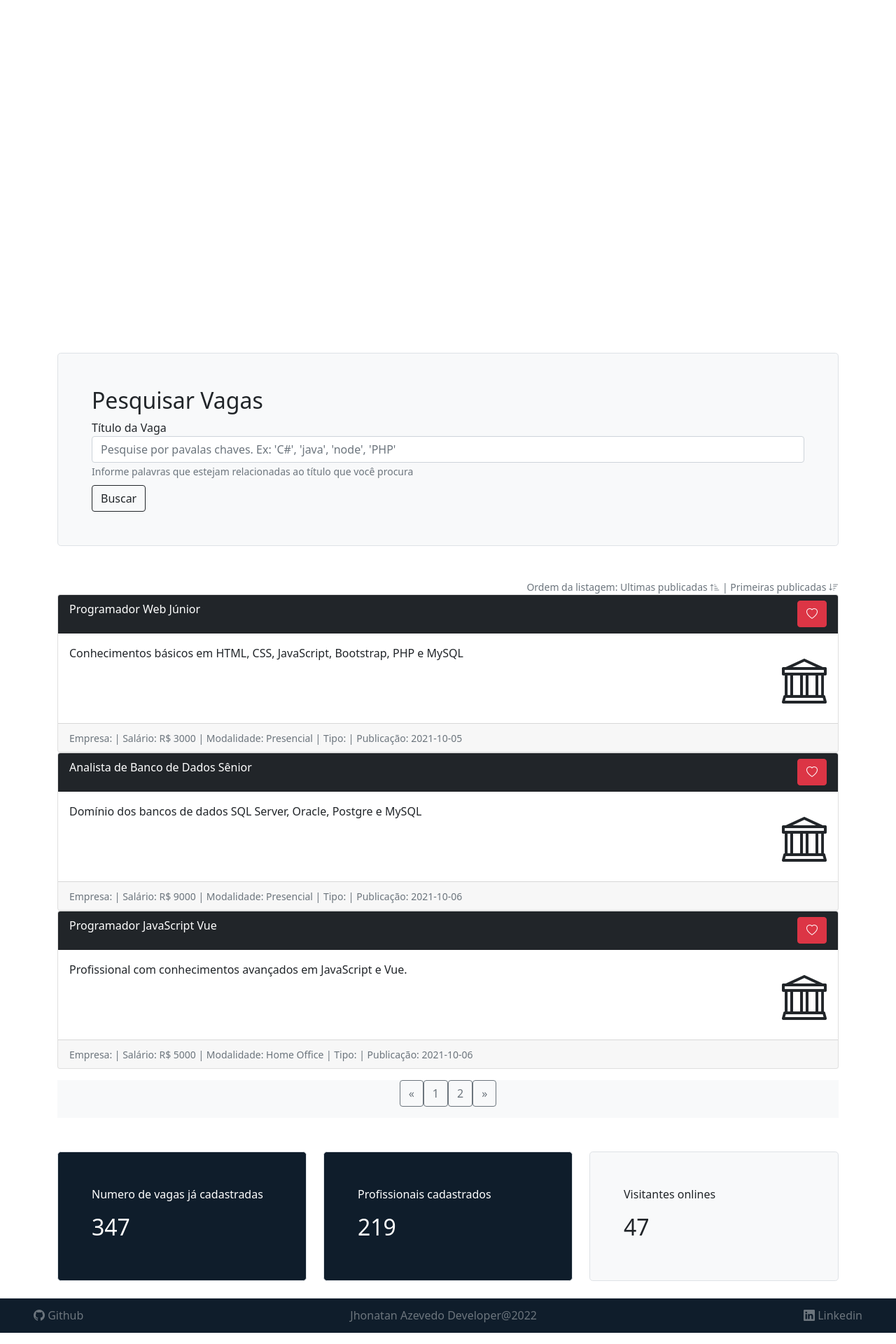
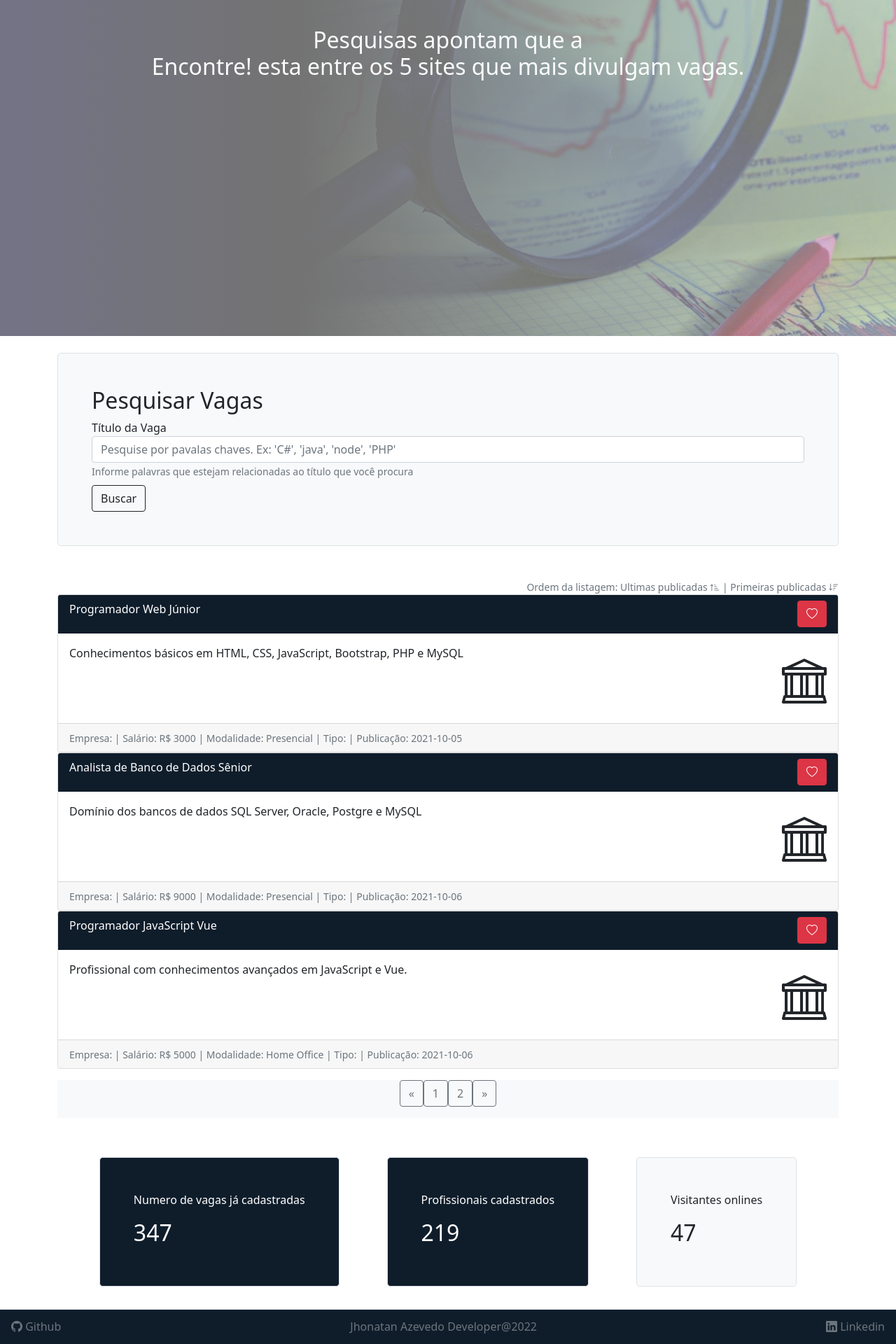
Before and after one commit to Jhonatan-Azevedo/Vagas, a Vue app: page / in a window 1280 px wide. Shown: the part 320-2240 px from the top of the page at 70% size. Built offline with nearby package versions, Linux system fonts and the light colour scheme; what vue-sweetalert2 would draw is missing.

Commit message:
FIX: animate banner

```diff
--- a/src/components/comuns/BannerCard.vue
+++ b/src/components/comuns/BannerCard.vue
@@ -47,7 +47,7 @@
                 <h2 class="text-light px-5 w-100 text-center">
                   <span class="m-0 text-light d-block">
                     Publique agora sua vaga onde <br />
-                    milhares de profissionais podera acessala!
+                    milhares de profissionais poderam ver!
                   </span>
                 </h2>
                 <hr />
@@ -79,7 +79,11 @@ export default {
 
   mounted() {
     this.animateBanner();
+    this.estilo = "banner1";
+    this.estiloFundo = "fundoBanner1";
   },
+
+  activated() {},
 
   methods: {
     animateBanner() {
@@ -159,6 +163,7 @@ export default {
   background-image: url("./../../assets/banner_principal.jpg");
   background-size: cover;
   background-position: center;
+  animation: showBanner 1s linear;
 }
 
 #banner2 {
@@ -167,6 +172,7 @@ export default {
   background-image: url("./../../assets/graph_banner.jpg");
   background-size: cover;
   background-position: center;
+  animation: showBanner2 1s linear;
 }
 
 #banner3 {
@@ -176,6 +182,7 @@ export default {
   background-size: 50%;
   background-repeat: no-repeat;
   background-position: left;
+  animation: showBanner3 1s linear;
 }
 
 .container-fluid {
@@ -184,15 +191,34 @@ export default {
 
 .animatioShow {
   opacity: 0;
-  animation: showImage 5s linear infinite;
 }
 
-@keyframes showImage {
+@keyframes showBanner {
   0% {
-    opacity: 0;
+    opacity: 0.5;
   }
 
-  10% {
+  100% {
+    opacity: 1;
+  }
+}
+
+@keyframes showBanner2 {
+  0% {
+    opacity: 0.5;
+  }
+
+  100% {
+    opacity: 1;
+  }
+}
+
+@keyframes showBanner3 {
+  0% {
+    opacity: 0.5;
+  }
+
+  100% {
     opacity: 1;
   }
 }
--- a/src/components/comuns/ListaVagas.vue
+++ b/src/components/comuns/ListaVagas.vue
@@ -20,7 +20,7 @@
     <div class="row animate__bounceIn" v-for="vaga in vagas" :key="vaga.id">
       <div class="col">
         <div class="card">
-          <div class="card-header bg-dark text-white">
+          <div class="card-header bg-blue-dark text-white">
             <div class="row">
               <div class="col d-flex justify-content-between">
                 <div>
@@ -168,4 +168,8 @@ export default {
 a {
   cursor: pointer;
 }
+
+.bg-blue-dark {
+  background-color: #0f1d2b !important;
+}
 </style>
--- a/src/components/layouts/RodapePadrao.vue
+++ b/src/components/layouts/RodapePadrao.vue
@@ -2,7 +2,7 @@
   <footer
     class="
       border-top
-      px-5
+      p-3
       w-100
       d-flex
       justify-content-between
@@ -47,4 +47,10 @@ footer {
   height: 50px !important;
   background-color: #0f1d2b;
 }
+
+@media screen and (max-width: 580px) {
+  footer {
+    padding: 15% !important;
+  }
+}
 </style>
--- a/src/components/views/HomeVagas.vue
+++ b/src/components/views/HomeVagas.vue
@@ -18,8 +18,8 @@
 
         <ListaVagas />
         <!-- Start - IndicadorDados -->
-        <div class="row mt-5">
-          <div class="col-4">
+        <div id="indicadores" class="d-flex justify-content-evenly mt-5">
+          <div class="m-2">
             <IndicadorDados
               titulo="Numero de vagas já cadastradas"
               :indicador="indicadorVagas"
@@ -28,7 +28,7 @@
             />
           </div>
 
-          <div class="col-4">
+          <div class="m-2">
             <IndicadorDados
               titulo="Profissionais cadastrados"
               indicador="219"
@@ -37,7 +37,7 @@
             />
           </div>
 
-          <div class="col-4">
+          <div class="m-2">
             <IndicadorDados
               titulo="Visitantes onlines"
               :indicador="usuariosOnline"
@@ -160,5 +160,10 @@ export default {
 };
 </script>
 
-<style lang="scss" scoped>
+<style scoped>
+@media screen and (max-width: 580px) {
+  #indicadores {
+    flex-direction: column !important;
+  }
+}
 </style>
--- a/src/components/views/PublicarVaga.vue
+++ b/src/components/views/PublicarVaga.vue
@@ -1,6 +1,6 @@
 <template >
   <section class="w-100 d-flex justify-content-center align-items-center">
-    <div class="corpo-publicar-vagas bg-light container p-5 rounded">
+    <div class="corpo-publicar-vagas bg-light container-fluid p-5 rounded m-5">
       <div class="row">
         <div class="col">
           <h4>
@@ -237,14 +237,15 @@ section {
   width: 33%;
 }
 
-@media screen and (max-width: 580px) {
+@media screen and (max-width: 680px) {
   section {
-    display: block;
-    margin-top: 10%;
+    /* display: block !important; */
+    margin-top: 40vh;
+    margin-bottom: 70vh;
   }
 
   corpo-publicar-vagas {
-    width: 98%;
+    width: 98% !important;
   }
 
   .campo-select {
```
